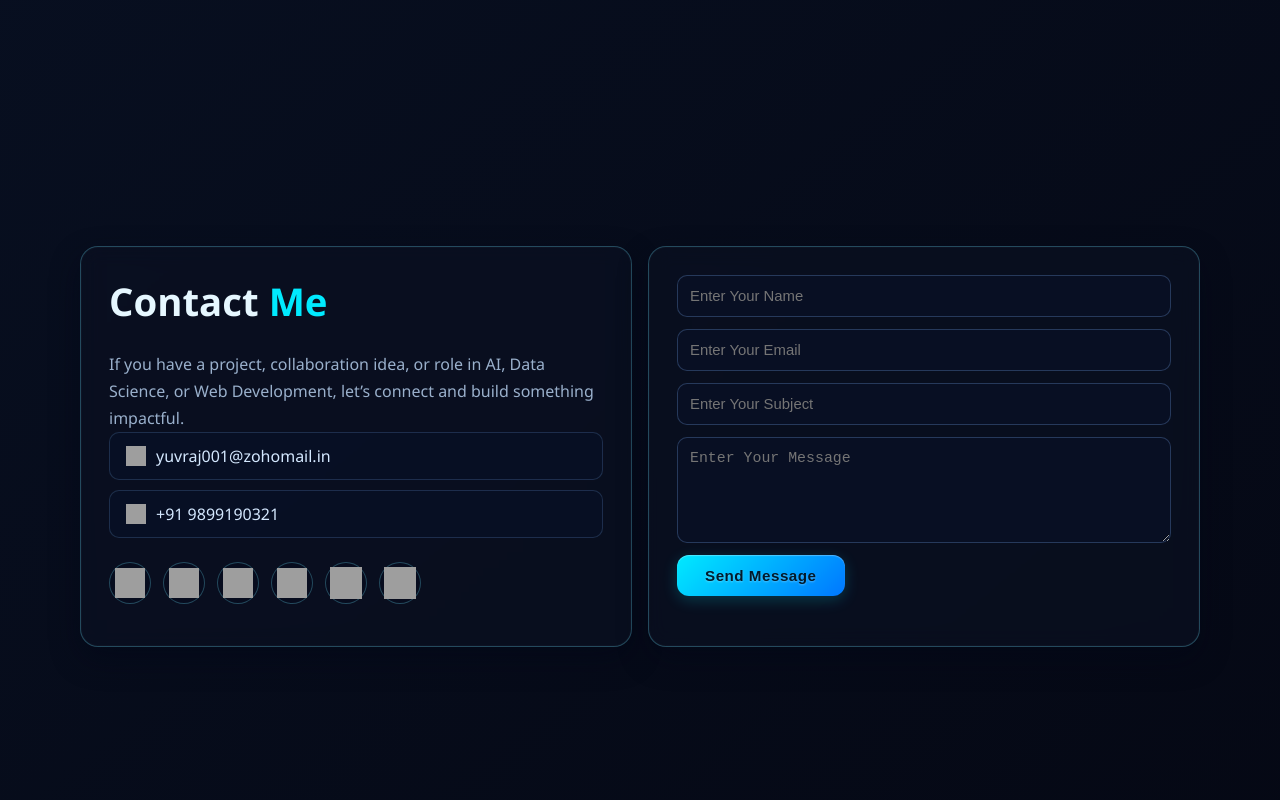
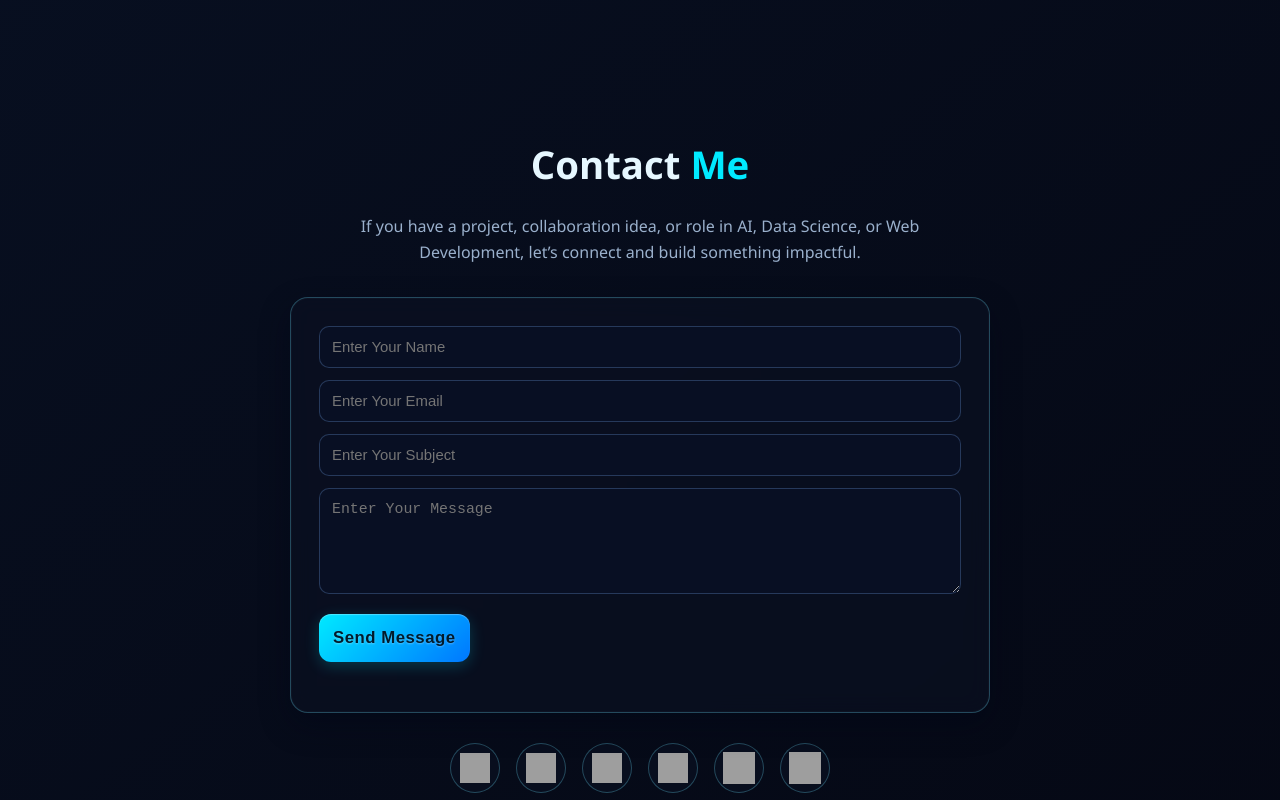
Before and after one commit to SINGH0883/portfolio, a plain HTML site: page index.html in a window 1280 px wide. Shown: the part 3240-4040 px from the top of the page. Drawn offline with Linux system fonts and the light colour scheme; grey boxes are pictures that could not be loaded.

Commit message:
Update contact section layout

```diff
--- a/index.html
+++ b/index.html
@@ -124,35 +124,31 @@
         </div>
     </section>
     <section class="section" id="contact">
-        <div class="content-wrap contact-layout reveal">
-            <div class="card contact-card">
-                <h2 class="section-title">Contact <span>Me</span></h2>
-                <p>
-                    If you have a project, collaboration idea, or role in AI, Data Science, or Web Development,
-                    let’s connect and build something impactful.
-                </p>
-                <ul class="contact-list">
-                    <li><img width="20" height="20" src="https://img.icons8.com/emoji/48/e-mail.png" alt="Email"> yuvraj001@zohomail.in</li>
-                    <li><img width="20" height="20" src="https://img.icons8.com/color/48/ringer-volume.png" alt="Phone"> +91 9899190321</li>
-                </ul>
-                <div class="social-links">
-                    <a href="https://www.facebook.com/profile.php?id=100090629662085" target="_blank" rel="noopener noreferrer"><img width="30" height="30" src="https://img.icons8.com/liquid-glass/48/facebook-new.png" alt="facebook-new"/></a>
-                    <a href="https://x.com/mr_yuvraj_85" target="_blank" rel="noopener noreferrer"><img width="30" height="30" src="https://img.icons8.com/liquid-glass/48/delete-sign.png" alt="delete-sign"/></a>
-                    <a href="https://instagram.com/mr_yuvraj_85" target="_blank" rel="noopener noreferrer"><img width="30" height="30" src="https://img.icons8.com/liquid-glass/48/instagram-new.png" alt="instagram-new"/></a>
-                    <a href="https://www.linkedin.com/in/yuvraj-singh-85abc/" target="_blank" rel="noopener noreferrer"><img width="30" height="30" src="https://img.icons8.com/liquid-glass/48/linkedin.png" alt="linkedin"/></a>
-                    <a href="https://wa.me/919899190321" target="_blank" rel="noopener noreferrer"><img width="32" height="32" src="https://img.icons8.com/liquid-glass/48/whatsapp.png" alt="whatsapp"/></a>
-                    <a href="https://github.com/SINGH0883" target="_blank" rel="noopener noreferrer"><img width="32" height="32" src="https://img.icons8.com/liquid-glass/48/github.png" alt="github"/></a>
-                </div>
-            </div>
+        <div class="content-wrap contact-centered reveal">
+            <h2 class="section-title">Contact <span>Me</span></h2>
+            <p class="contact-desc">
+                If you have a project, collaboration idea, or role in AI, Data Science, or Web Development,
+                let’s connect and build something impactful.
+            </p>
+
             <div class="card form-card">
                 <form id="contact-form" action="https://formspree.io/f/mnjgrzey" method="POST">
                     <input type="text" name="name" placeholder="Enter Your Name" required>
                     <input type="email" name="email" placeholder="Enter Your Email" required>
                     <input type="text" name="subject" placeholder="Enter Your Subject">
                     <textarea name="message" rows="5" placeholder="Enter Your Message" required></textarea>
-                    <button type="submit" class="btn btn-primary send-btn" id="contact-button">Send Message</button>
+                    <button type="submit" class="btn btn-primary send-btn magnetic-btn" id="contact-button">Send Message</button>
                     <p id="contact-status"></p>
                 </form>
+            </div>
+
+            <div class="social-links">
+                <a href="https://www.facebook.com/profile.php?id=100090629662085" target="_blank" rel="noopener noreferrer"><img width="30" height="30" src="https://img.icons8.com/liquid-glass/48/facebook-new.png" alt="facebook-new"/></a>
+                <a href="https://x.com/mr_yuvraj_85" target="_blank" rel="noopener noreferrer"><img width="30" height="30" src="https://img.icons8.com/liquid-glass/48/delete-sign.png" alt="delete-sign"/></a>
+                <a href="https://instagram.com/mr_yuvraj_85" target="_blank" rel="noopener noreferrer"><img width="30" height="30" src="https://img.icons8.com/liquid-glass/48/instagram-new.png" alt="instagram-new"/></a>
+                <a href="https://www.linkedin.com/in/yuvraj-singh-85abc/" target="_blank" rel="noopener noreferrer"><img width="30" height="30" src="https://img.icons8.com/liquid-glass/48/linkedin.png" alt="linkedin"/></a>
+                <a href="https://wa.me/919899190321" target="_blank" rel="noopener noreferrer"><img width="32" height="32" src="https://img.icons8.com/liquid-glass/48/whatsapp.png" alt="whatsapp"/></a>
+                <a href="https://github.com/SINGH0883" target="_blank" rel="noopener noreferrer"><img width="32" height="32" src="https://img.icons8.com/liquid-glass/48/github.png" alt="github"/></a>
             </div>
         </div>
     </section>
--- a/stylesheet.css
+++ b/stylesheet.css
@@ -377,10 +377,46 @@
     transform: scale(1.2) translateX(2px);
 }
 
-.contact-layout {
-    display: grid;
-    grid-template-columns: 1fr 1fr;
+.contact-centered {
+    max-width: 700px;
+    margin: 0 auto;
+    text-align: center;
+    display: flex;
+    flex-direction: column;
+    align-items: center;
+}
+
+.contact-desc {
+    color: var(--muted);
+    margin-bottom: 32px;
+    line-height: 1.6;
+    max-width: 600px;
+}
+
+.contact-centered .form-card {
+    width: 100%;
+    text-align: left;
+    margin-bottom: 30px;
+}
+
+.magnetic-btn {
+    width: 100%;
+    margin-top: 8px;
+    padding: 14px;
+    font-size: 1.05rem;
+}
+
+.contact-centered .social-links {
+    margin-top: 0;
+    justify-content: center;
     gap: 16px;
+    flex-wrap: wrap;
+}
+
+.contact-centered .social-links a {
+    width: 50px;
+    height: 50px;
+    background: rgba(10, 16, 34, 0.7);
 }
 
 .contact-list li {
@@ -462,10 +498,6 @@
 
     .services-grid {
         grid-template-columns: repeat(2, minmax(0, 1fr));
-    }
-
-    .contact-layout {
-        grid-template-columns: 1fr;
     }
 }
 
```
